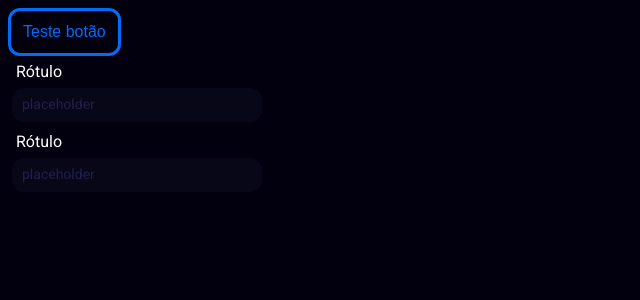
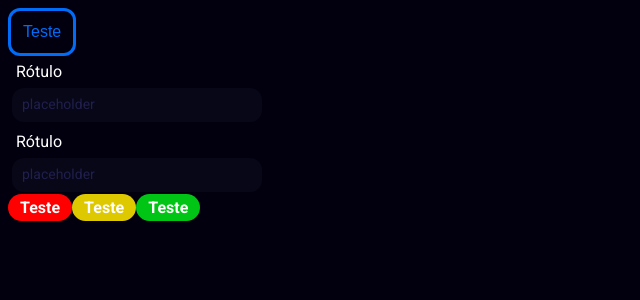
Before and after one commit to RodrigoDGoulart/scrum-manager-frontend, a React (Vite) app: page / in a window 1280 px wide. Shown: the top 300 px of the page, without its empty margins (0-640 px from the left). Built offline with nearby package versions, Linux system fonts and the light colour scheme.

Commit message:
Componente Prioridade

```diff
--- a/src/App.tsx
+++ b/src/App.tsx
@@ -1,16 +1,13 @@
 import { Campo } from "./components/Campo/campo";
 import { Btn } from "./components/Btn/btn";
 import styles from './App.module.scss';
+import { Prioridade } from "./components/Prioridade/prioridade";
 
 export default function App() {
 
-
-
   return (
     <div>
-      <Btn comBorda={true}>
-        Teste botão
-      </Btn>
+      <Btn>Teste</Btn>
 
       <Campo className={styles.inserir} placeholder='placeholder' type="date" mask="99/99/9999" handleValor={(data: Date) => {
         console.log(`data: ${data}`)
@@ -18,6 +15,10 @@ export default function App() {
         Rótulo
       </Campo>
       <Campo className={styles.inserir} placeholder='placeholder'>Rótulo</Campo>
+
+      <Prioridade nivel="high">Teste</Prioridade>
+      <Prioridade nivel="med">Teste</Prioridade>
+      <Prioridade nivel="low">Teste</Prioridade>
     </div>
   )
 }
--- /dev/null
+++ b/src/components/Prioridade/Prioridade.module.scss
@@ -0,0 +1,19 @@
+@import "../../styles/colors";
+
+.container {
+    padding: 4px 12px;
+    border-radius: 20px;
+    font-weight: bold;
+}
+
+.high {
+    background-color: $red;
+}
+
+.med {
+    background-color: $yellow-300;
+}
+
+.low {
+    background-color: $green-400;
+}
--- /dev/null
+++ b/src/components/Prioridade/prioridade.tsx
@@ -0,0 +1,14 @@
+import { HTMLAttributes } from 'react';
+import styles from './Prioridade.module.scss';
+
+interface Props extends HTMLAttributes<HTMLElement> {
+    nivel: 'high' | 'med' | 'low'
+}
+
+export const Prioridade = (props: Props) => {
+    return(
+        <span className={`${styles.container} ${styles[props.nivel]} ${props.className}`}>
+            {props.children}
+        </span>
+    )
+}
```
